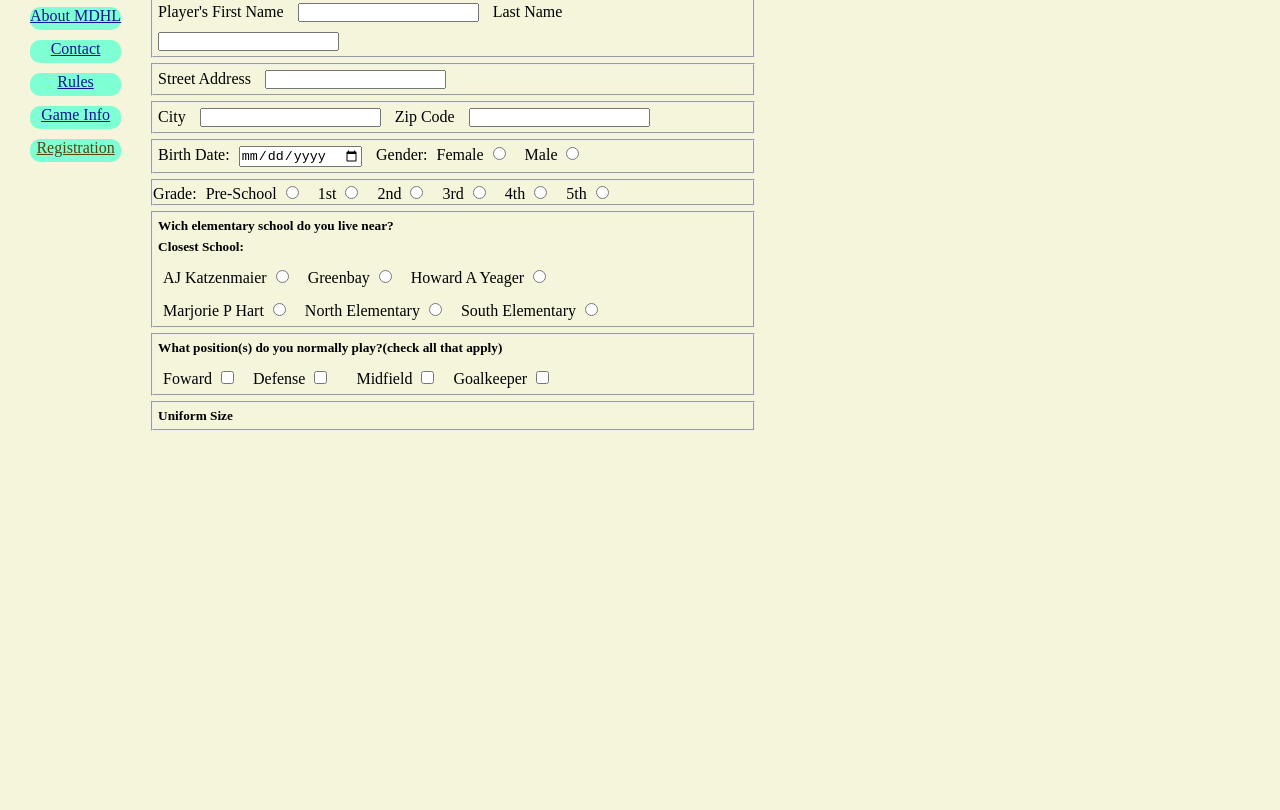
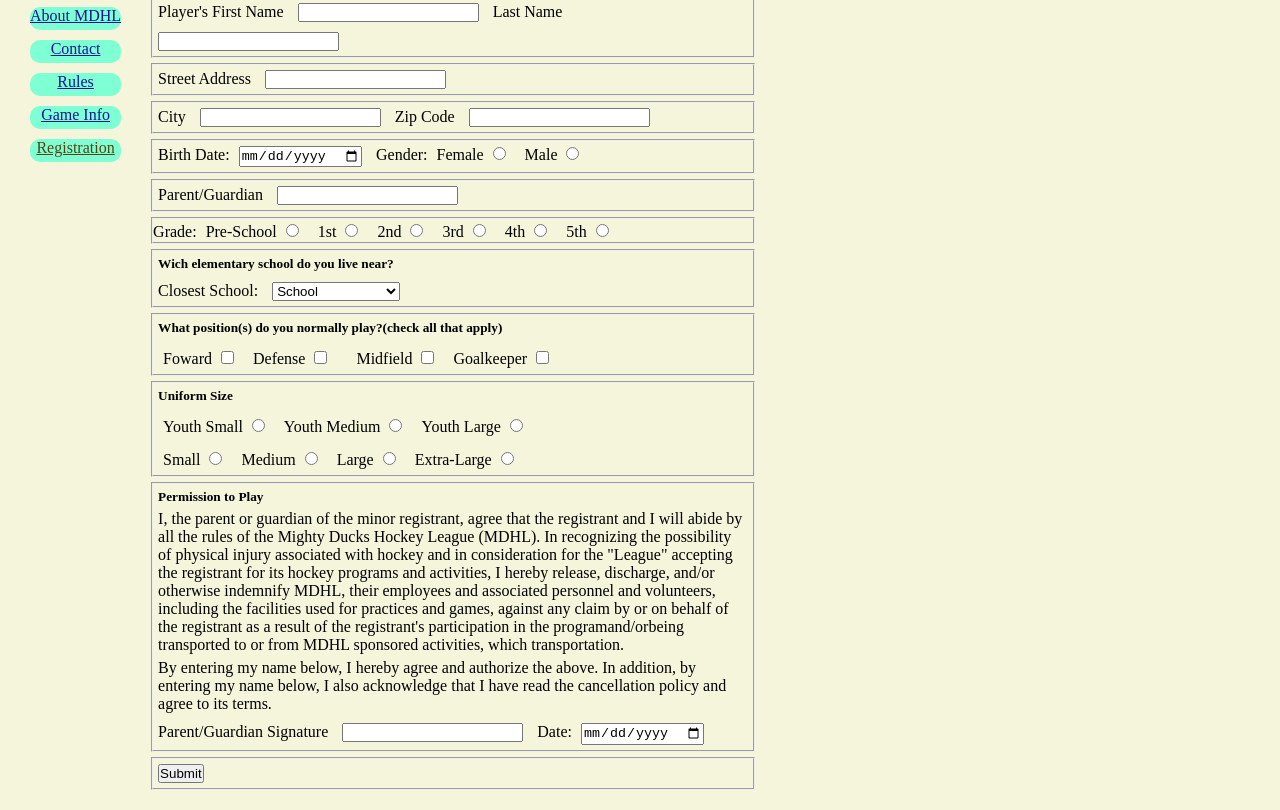
Before and after one commit to Fede9308/MDHL_Becerra, a plain HTML site: page registration.html in a window 1280 px wide. Shown: the part 261-1071 px from the top of the page. Before the commit the page ends 800 px from the top, so only its background shows below. Drawn offline with Linux system fonts and the light colour scheme.

Commit message:
task1 version 2

```diff
--- a/registration.html
+++ b/registration.html
@@ -40,13 +40,13 @@
         <form action="./show_data.html" method="get">
             <fieldset>
                 <label for="namef">Player's First Name</label>
-                <input name="name" type="text" id="namef">
+                <input name="first_name" type="text" id="namef">
                 <label for="namel">Last Name</label>
-                <input name="name" type="text" id="namel">
+                <input name="last_name" type="text" id="namel">
             </fieldset>
             <fieldset>
                 <label for="address">Street Address</label>
-                <input name="street" type="text" id="address">
+                <input name="street_address" type="text" id="address">
             </fieldset>
             <fieldset>
                 <label for="cityName">City</label>
@@ -56,7 +56,7 @@
             </fieldset>
             <fieldset>
                 <label>Birth Date:
-                    <input name="birthday" type="date">
+                    <input name="birthdate" type="date">
                 </label>
                 Gender:
                 <label>
@@ -68,6 +68,11 @@
                     <input type="radio" name="gender" value="M">
                 </label>
 
+            </fieldset>
+
+            <fieldset>
+                <label for="parent-guardian">Parent/Guardian</label>
+                <input name="parent_guardian" type="text" id="parent-guardian">
             </fieldset>
             <fieldset>
                 Grade:
@@ -97,65 +102,97 @@
                 </label>
             </fieldset>
             <fieldset>
-               <h5> Wich elementary school do you live near?</h5>
-               <h5>Closest School:</h5>
-               <div class="sochoolForms">
-                    <label>
-                         AJ Katzenmaier
-                        <input type="radio" name="school" value="Aj Katzenmaier">
-                    </label>
-                    <label>
-                        Greenbay
-                        <input type="radio" name="school" value="Greenbay">
-                    </label>
-                    <label>
-                         Howard A Yeager
-                        <input type="radio" name="school" value="Howard A Yeager">
-                    </label>
-               </div>
-               <div class="sochoolForms">
-                    <label>
-                        Marjorie P Hart
-                        <input type="radio" name="school" value="Marjorie P Hart">
-                    </label>
-                    <label>
-                         North Elementary
-                        <input type="radio" name="school" value="North Elementary">
-                    </label>
-                    <label>
-                        South Elementary
-                        <input type="radio" name="school" value="South Elementary">
-                    </label>
-                </div>
+                <h5>Wich elementary school do you live near?</h5>
+                <label for="select">Closest School:</label>
+                <select name="school" id="select">
+                    <option disabled selected>School</option>
+                    <option value="AJ Katzenmaier">AJ Katzenmaier</option>
+                    <option value="Greenbay">Greenbay</option>
+                    <option value="Howard A Yeager">Howard A Yeager</option>
+                    <option value="Marjorie P Hart">Marjorie P Hart</option>
+                    <option value="North Elementary">North Elementary</option>
+                    <option value="South Elementary">South Elementary</option>
 
+                </select>
             </fieldset>
             <fieldset>
                 <h5>What position(s) do you normally play?(check all that apply)</h5>
                 <div class="position">
                     <label>
                         Foward
-                        <input type="checkbox" value="Forward" >
+                        <input type="checkbox" name="position1" value="Forward" >
                     </label>
                     <label>
                         Defense
-                        <input type="checkbox" value="Defense" >
+                        <input type="checkbox" name="position2" value="Defense" >
                     </label>
                 </div>
                 <div class="position">
                     <label>
                         Midfield
-                        <input type="checkbox" value="Midfield" >
+                        <input type="checkbox" name="position3" value="Midfield" >
                     </label>
                     <label>
                         Goalkeeper
-                        <input type="checkbox" value="Goalkeeper" >
+                        <input type="checkbox" name="position4" value="Goalkeeper" >
                     </label>
                 </div>
 
             </fieldset>
             <fieldset>
                 <h5>Uniform Size</h5>
+                <div class="uniform">
+                    <label>
+                        Youth Small
+                        <input type="radio" name="uniformSize" value="Youth Small">
+                    </label>
+                    <label>
+                        Youth Medium
+                        <input type="radio" name="uniformSize" value="Youth Medium">
+                    </label>
+                    <label>
+                        Youth Large
+                        <input type="radio" name="uniformSize" value="Youth Large">
+                    </label>
 
+                </div>
+                <div class="uniform">
+                    <label>
+                        Small
+                        <input type="radio" name="uniformSize" value="Small">
+                    </label>
+                    <label>
+                        Medium
+                        <input type="radio" name="uniformSize" value="Medium">
+                    </label>
+                    <label>
+                       Large
+                        <input type="radio" name="uniformSize" value="Large">
+                    </label>
+                    <label>
+                        Extra-Large
+                         <input type="radio" name="uniformSize" value="Extra-Large">
+                     </label>
+
+                </div>
+            </fieldset>
+            <fieldset>
+                <h5>Permission to Play</h5>
+                <p>
+                    I, the parent or guardian of the minor registrant, agree that the registrant and I will abide by all the rules of the Mighty Ducks Hockey League (MDHL). In recognizing the possibility of physical injury associated with hockey and in consideration for the "League" accepting the registrant for its hockey programs and activities, I hereby release, discharge, and/or otherwise indemnify MDHL, their employees and associated personnel and volunteers, including the facilities used for practices and games, against any claim by or on behalf of the registrant as a result of the registrant's participation in the programand/orbeing transported to or from MDHL sponsored activities, which transportation.
+                </p>
+                <p>
+                    By entering my name below, I hereby agree and authorize the above. In addition, by entering my name below, I also acknowledge that I have read the cancellation policy and agree to its terms.
+                </p>
+                <label for="parent_signature">Parent/Guardian Signature</label>
+                <input name="pSignature" type="text" id="parent_signature">
+                <label>Date:
+                <input type="date" name="Date" id="date">
+                </label>
+            </fieldset>
+
+            <fieldset>
+                <input type="submit" value="Submit">
             </fieldset>
 
 
```
